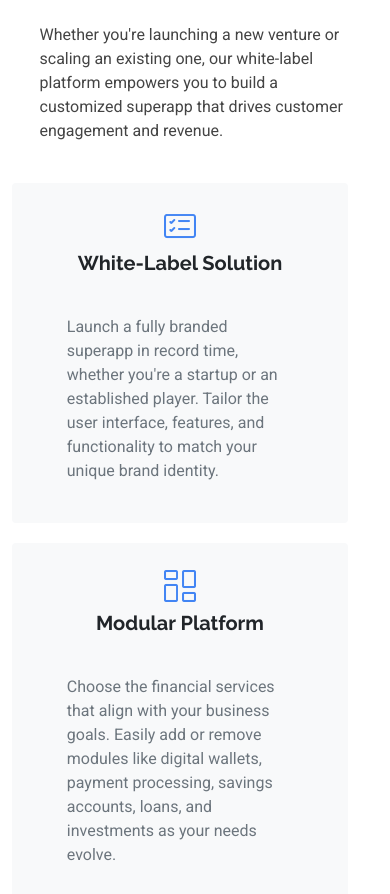
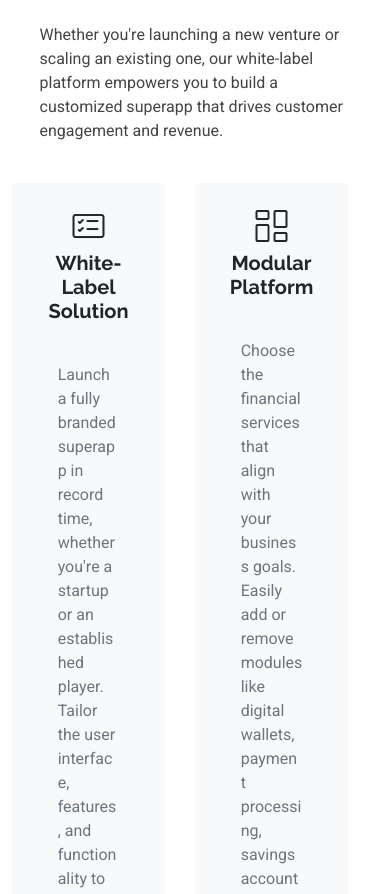
Before and after one commit to elmehdi-eljair/aixgen.ai, a plain HTML site: page index.html in a window 390 px wide. Shown: the part 4228-5122 px from the top of the page. Drawn offline with nearby package versions, Linux system fonts and the light colour scheme.

Commit message:
Update index.html

```diff
--- a/index.html
+++ b/index.html
@@ -85,16 +85,33 @@
     text-align: center;
 }
 
-.feature-card .icon {
-    font-size: 2rem;
-    color: #4285F4;
-    margin-bottom: 15px;
+/* Feature Card Styles */
+.feature-card {
+  margin-bottom: 20px;
 }
 
-.card-title {
-    font-size: 1.25rem;
-    font-weight: bold;
+.feature-card .icon {
+  font-size: 2.5rem;
+  margin-bottom: 10px;
 }
+
+.feature-card .card-title {
+  font-weight: bold;
+}
+
+/* Media Queries for Responsiveness */
+@media (max-width: 767px) { /* Adjust for mobile screens */
+  .col-md-4 {
+    flex: 0 0 50%;  /* 2 cards per row on mobile (50% width each) */
+    max-width: 50%;
+  }
+
+  .feature-card .icon {
+    font-size: 2rem; /* Adjust icon size further on smaller screens if needed */
+  }
+}
+
+
 
 .card-text {
     font-size: 1rem;
```
